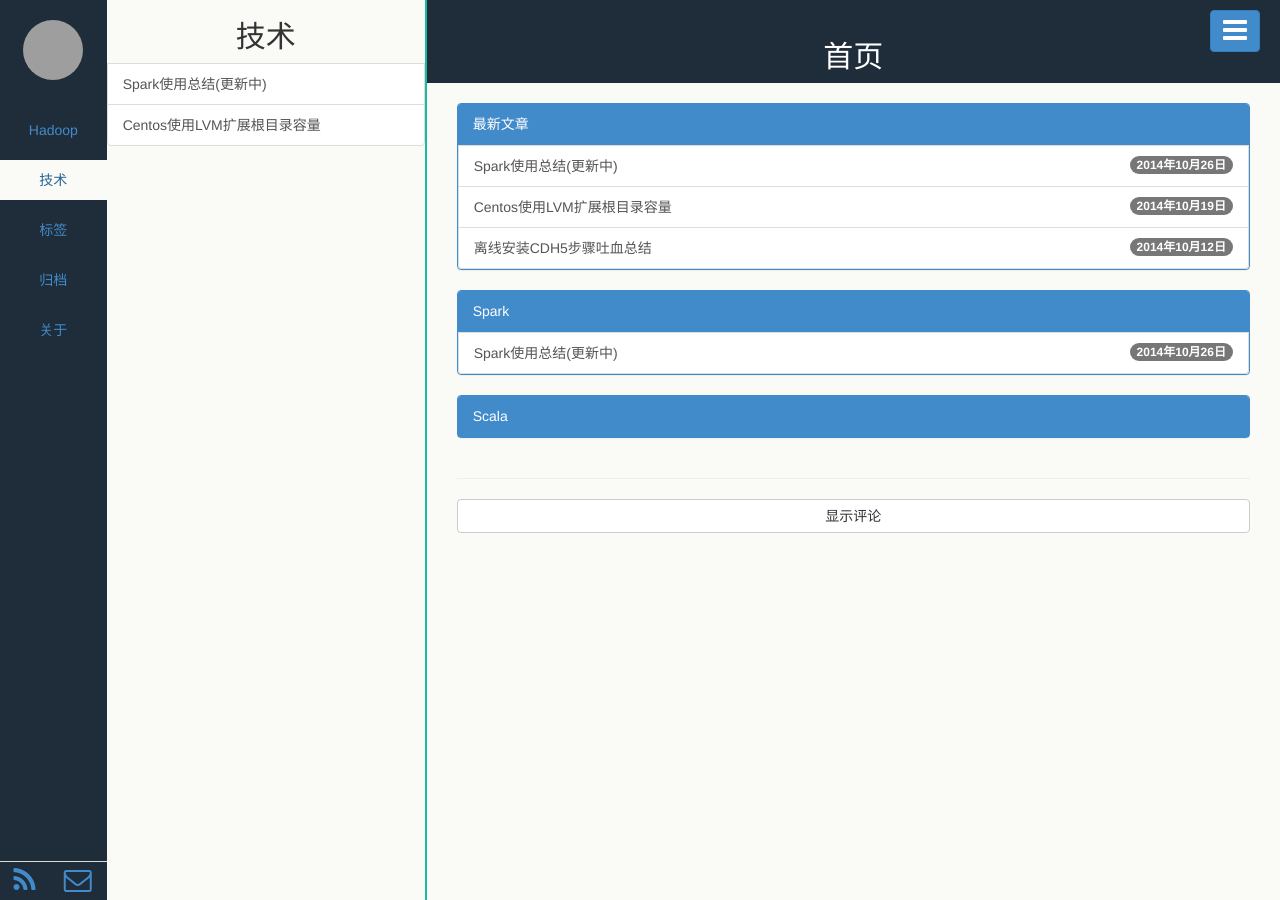
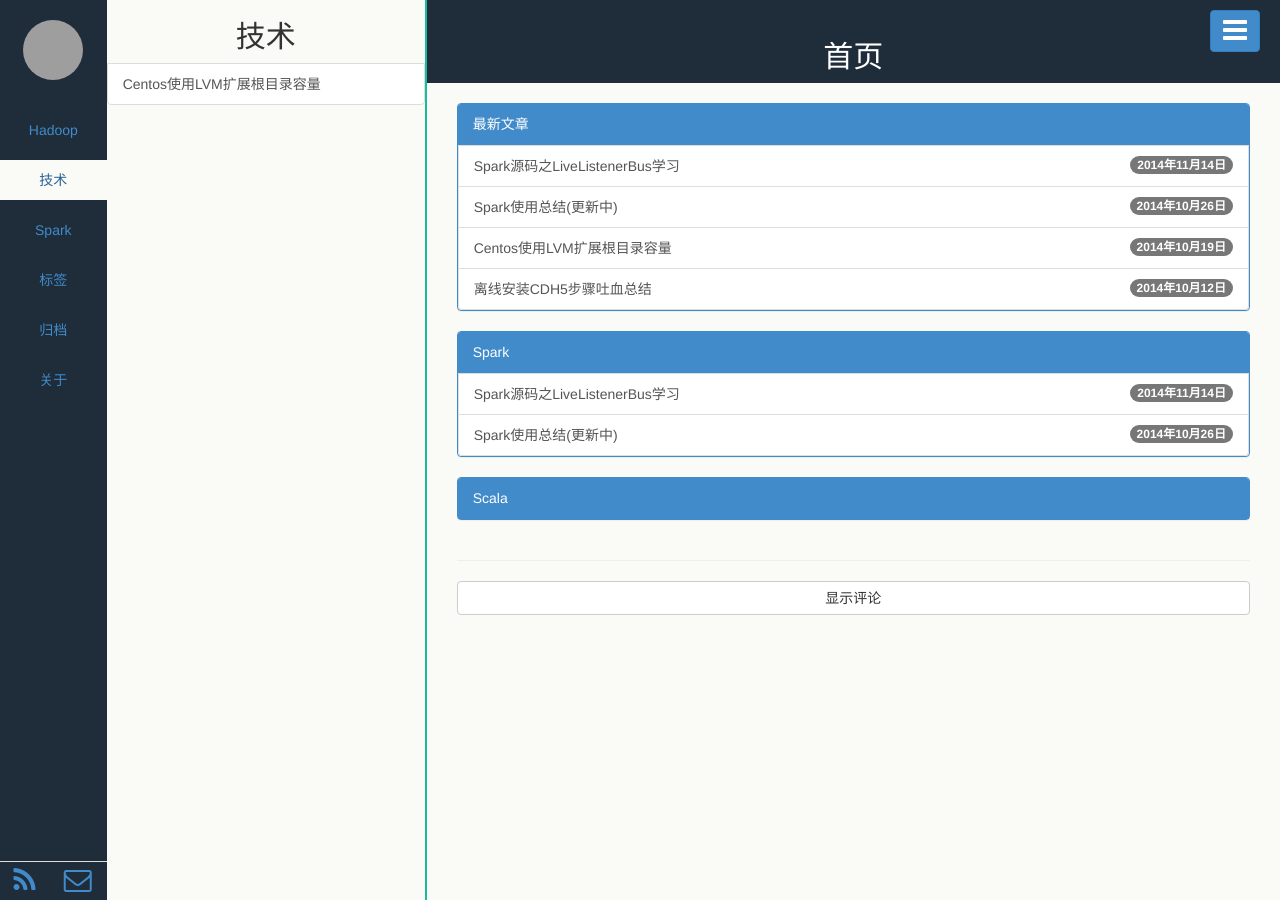
Before and after one commit to zhxuan/zhxuan.github.io, a Jekyll site: the page built from index.html, in a window 1280 px wide. Built offline with Jekyll 4.4.1, drawn with Linux system fonts in a browser that asks for light colours; Markdown is read by kramdown in place of the engine named in the settings; the list of posts is cut into pages by our own code; part of the change alters nothing that is shown; grey boxes are pictures that could not be loaded.

Commit message:
new post about listenerbus

```diff
--- a/_posts/2014-10-26-spark-run-method-summary.md
+++ b/_posts/2014-10-26-spark-run-method-summary.md
@@ -1,7 +1,7 @@
 ---
 layout: post
 title: Spark使用总结(更新中)
-category: 技术
+category: Spark
 tags: [Spark]
 keywords: Spark
 description:
--- /dev/null
+++ b/_posts/2014-11-14-spark-core-program-listenerbus.md
@@ -0,0 +1,157 @@
+---
+layout: post
+title: Spark源码之LiveListenerBus学习
+category: Spark
+tags: [Spark,源码,LiveListenerBus,事件]
+keywords: Spark,源码,LiveListenerBus
+description: Spark中LiveListenerBus学习总结
+---
+> Spark通过监听事件来回调相应的方法来对作业的运行情况进行跟踪与显示。`LiveListenerBus`类是一个简单的异步处理事件类，设置极为精练。通过使用生产者-消费者模型，所有向LiveListenerBus注册的监听者获取event并进行处理。
+
+### 1、初始化LiveListenerBus
+
+LiveListenerBus在`SparkContext`中初始化时创建: `private[spark] val listenerBus = new LiveListenerBus`，实例化时会初始化消息队列的长度为`1000`，最主要是的创建了消费者线程，代码如下：
+
+		private val listenerThread = new Thread("SparkListenerBus") {
+     	  setDaemon(true) //守护线程
+     	  override def run(): Unit = Utils.logUncaughtExceptions { //工具方法，打印传入方法的异常消息
+       	 while (true) {
+             eventLock.acquire() //判断是否队列中是否有消息
+         	   // Atomically remove and process this event
+         	   LiveListenerBus.this.synchronized {
+           	  val event = eventQueue.poll
+           	  if (event == SparkListenerShutdown) { //关闭消息事件
+             	     // Get out of the while loop and shutdown the daemon thread
+             	     return
+           	  }
+               Option(event).foreach(postToAll) //将event传给父类的postToAll方法
+         	  }
+			}
+     	  }
+     	}
+
+###2、SparkListenerBus接口
+
+SparkListenerBus接口是LiveListenerBus的父类，监听者通过此类中的`addListener方法`向SparkListenerBus注册，上面代码中通过postToAll方法将取得的event传递给所有向listenerBus注册的监听者进行处理，postToAll方法：
+
+		def postToAll(event: SparkListenerEvent) {
+    		event match {
+      		case stageSubmitted: SparkListenerStageSubmitted =>
+      		  foreachListener(_.onStageSubmitted(stageSubmitted)) //通过foreachListener来调用所有监听者的onStageSubmitted方法来处理stageSubmitted事件
+      							.
+      							.
+      							.
+      		case SparkListenerShutdown => //所有监听者对关闭SparkListener的毒丸事件不做任何处理
+    		}
+  		}
+
+`foreachListener方法`对所有注册的监听者调用相应的方法进行了处理，
+
+	  private def foreachListener(f: SparkListener => Unit): Unit = {
+   		 sparkListeners.foreach { listener => //sparkListeners包含所有监听者的集合
+    	   try {
+        	  f(listener)// 执行所有监听者的f方法来处理event
+      	   } catch {
+            case e: Exception =>
+                logError(s"Listener ${Utils.getFormattedClassName(listener)} threw an exception", e)
+          }
+       }
+     }
+
+
+
+Spark中所有的的事件包括如下几种，全部继承SparkListenerEvent类：
+
+		- SparkListenerStageSubmitted
+		- SparkListenerStageCompleted
+		- SparkListenerJobStart
+		- SparkListenerJobEnd
+		- SparkListenerTaskStart
+		- SparkListenerTaskGettingResult
+		- SparkListenerTaskEnd
+		- SparkListenerEnvironmentUpdate
+		- SparkListenerBlockManagerAdded
+		- SparkListenerBlockManagerRemoved
+		- SparkListenerUnpersistRDD
+		- SparkListenerApplicationStart
+		- SparkListenerApplicationEnd
+		- SparkListenerExecutorMetricsUpdate
+		- SparkListenerShutdown
+
+根据事件的名称很容易知道每个event代表的意义，这里不在介绍。
+
+###3、Spark中所有的监听者
+
+在这里将所有的监听者及其所实现的方法列出，方便今后学习时查找，
+
+- 所有的监听者都继承自`SparkListener`特质，SparkListener中的方法没有做任何处理，所有继承该特质的监听者，只需要实现自己所关心的事件处理方法即可，无需将所有的方法都实现。现将所有的方法列出如下：
+
+		-   def onStageCompleted(stageCompleted: SparkListenerStageCompleted) { }
+		-   def onStageSubmitted(stageSubmitted: SparkListenerStageSubmitted) { }
+		-   def onTaskStart(taskStart: SparkListenerTaskStart) { }
+		-   def onTaskGettingResult(taskGettingResult: SparkListenerTaskGettingResult) { }
+		-   def onTaskEnd(taskEnd: SparkListenerTaskEnd) { }
+		-   def onJobStart(jobStart: SparkListenerJobStart) { }
+  		-   def onJobEnd(jobEnd: SparkListenerJobEnd) { }
+		-   def onEnvironmentUpdate(environmentUpdate: SparkListenerEnvironmentUpdate) { }
+		-   def onBlockManagerAdded(blockManagerAdded: SparkListenerBlockManagerAdded) { }
+		-   def onBlockManagerRemoved(blockManagerRemoved: SparkListenerBlockManagerRemoved) { }
+		-   def onUnpersistRDD(unpersistRDD: SparkListenerUnpersistRDD) { }
+		-   def onApplicationStart(applicationStart: SparkListenerApplicationStart) { }
+		-   def onApplicationEnd(applicationEnd: SparkListenerApplicationEnd) { }
+		-   def onExecutorMetricsUpdate(executorMetricsUpdate: SparkListenerExecutorMetricsUpdate) { }
+- Spark中所有的监听者
+
+	- **ApplicationEventListener**
+
+			* onApplicationStart
+ 			* onApplicationEnd
+ 			* onEnvironmentUpdate
+
+	- **JobLogger**
+
+   			* onStageSubmitted
+   			* onStageCompleted
+   			* onTaskEnd
+   			* onJobEnd
+   			* onJobStart
+
+	- **StatsReportListener**
+
+   			* onTaskEnd
+   			* onStageCompleted
+
+ 	- **StorageStatusListener**
+
+ 			* onTaskEnd
+   			* onUnpersistRDD
+   			* onBlockManagerAdded
+   			* onBlockManagerRemoved
+
+	- **EnvironmentListener**
+
+		    * onEnvironmentUpdate
+
+	- **ExecutorsListener**
+
+			* onTaskStart
+   			* onTaskEnd
+
+	- **JobProgressListener**
+
+			* onStageCompleted
+   		 	* onStageSubmitted
+		  	* onTaskStart
+		  	* onTaskGettingResult
+  		  	* onTaskEnd
+		  	* onExecutorMetricsUpdate
+		  	* onEnvironmentUpdate
+		  	* onBlockManagerAdded
+		  	* onBlockManagerRemoved
+
+	- **StorageListener**
+
+		  	* onTaskEnd
+		  	* onStageSubmitted
+		  	* onStageCompleted
+		  	* onUnpersistRDD
```
